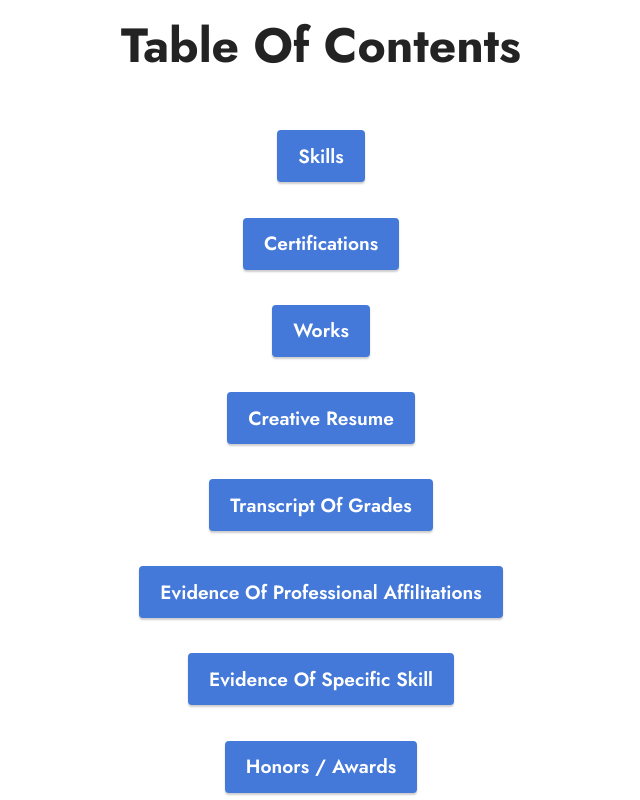
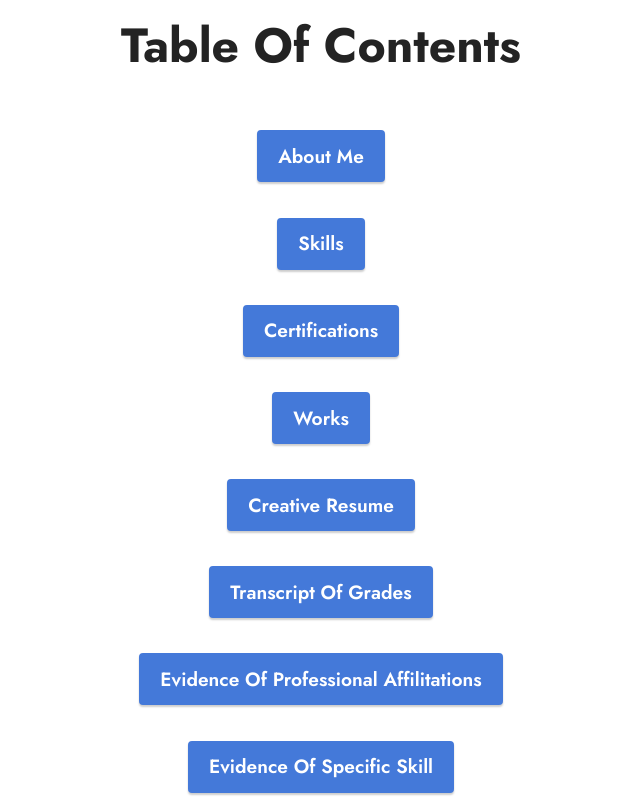
Before and after one commit to WaksFPS/maglaqui.github.io, a plain HTML site: page index.html in a window 1280 px wide. Shown: the part 920-1720 px from the top of the page, without its empty margins (319-959 px from the left). Drawn offline with Linux system fonts and the light colour scheme; files whose address does not match are found by name.

Commit message:
Update index.html

```diff
--- a/index.html
+++ b/index.html
@@ -106,6 +106,8 @@
                 <strong>Table Of Contents</strong></h4>
         </div>
         <div class="row mt-4">
+                <div class="align-center mt-3"><a href="index.html#testimonials1-k" class="btn btn-primary item-btn display-7" target="_blank"> About Me
+                </a></div>
                 <div class="align-center mt-3"><a href="index.html#skills" class="btn btn-primary item-btn display-7" target="_blank"> Skills
                 </a></div>
                 <div class="align-center mt-3"><a href="index.html#certifications" class="btn btn-primary item-btn display-7" target="_blank"> Certifications
```
